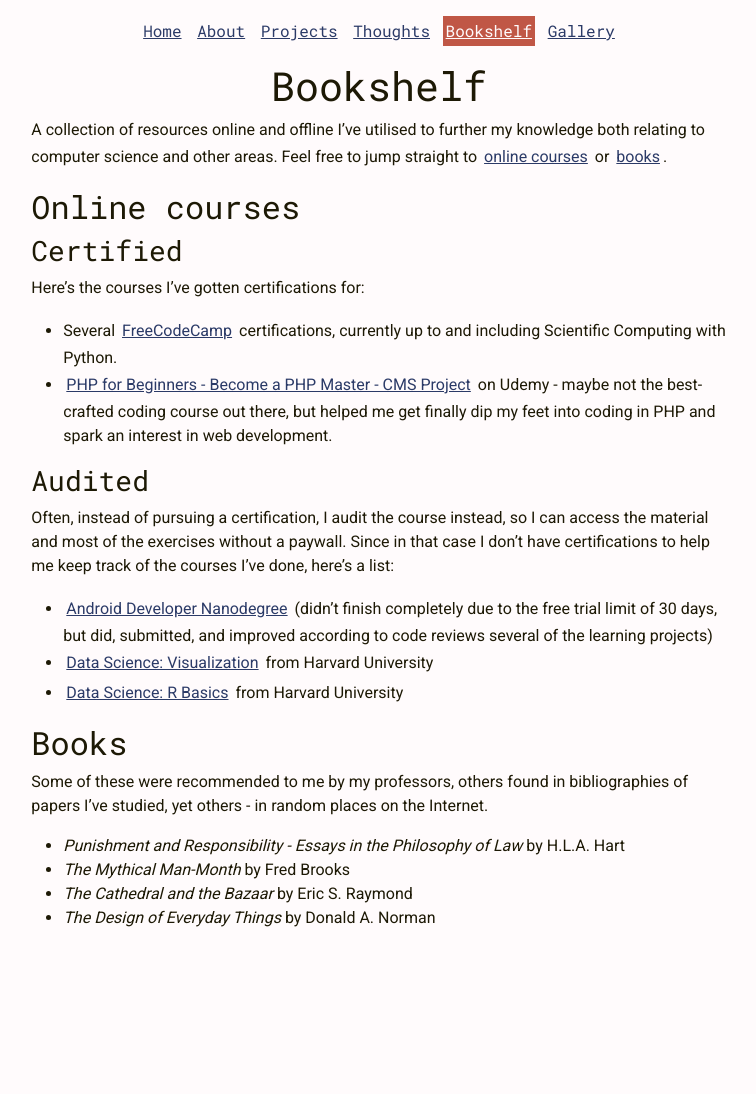
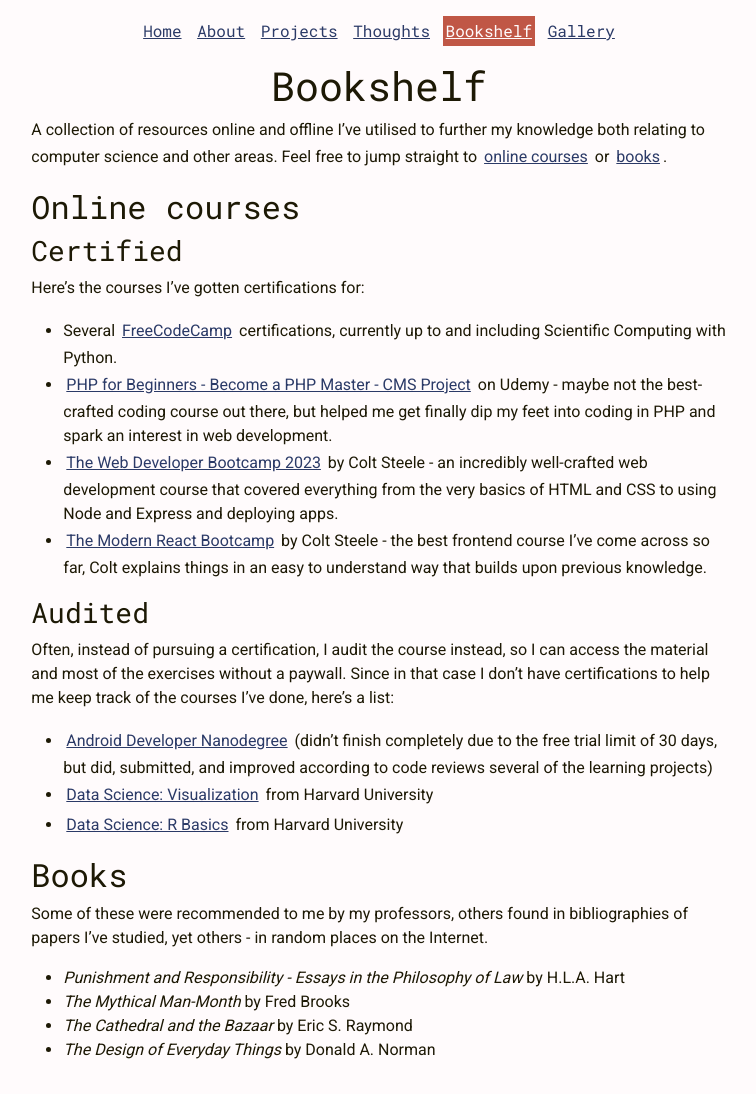
Before and after one commit to mai-soup/mai-soup.github.io, a Jekyll site: the page built from bookshelf.md, in a window 1280 px wide. Shown: the whole page, without its empty margins (261-1017 px from the left). Built offline with Jekyll 4.4.1, drawn with Linux system fonts in a browser that asks for light colours; before the commit the page ends 962 px from its top, so only the background shows below that.

Commit message:
update projects, about me, certifications

```diff
--- a/bookshelf.md
+++ b/bookshelf.md
@@ -1,6 +1,7 @@
 ---
 title: Bookshelf
 ---
+
 # Bookshelf
 
 A collection of resources online and offline I've utilised to further my knowledge both relating to computer science and other areas. Feel free to jump straight to [online courses](#online-courses) or [books](#books).
@@ -11,22 +12,24 @@
 
 Here's the courses I've gotten certifications for:
 
-* Several [FreeCodeCamp](https://www.freecodecamp.org/) certifications, currently up to and including Scientific Computing with Python.
-* [PHP for Beginners - Become a PHP Master - CMS Project](https://www.udemy.com/certificate/UC-82d18ec7-f503-42e1-9faa-dc2d09cf0c8e/) on Udemy - maybe not the best-crafted coding course out there, but helped me get finally dip my feet into coding in PHP and spark an interest in web development.
+- Several [FreeCodeCamp](https://www.freecodecamp.org/) certifications, currently up to and including Scientific Computing with Python.
+- [PHP for Beginners - Become a PHP Master - CMS Project](https://www.udemy.com/certificate/UC-82d18ec7-f503-42e1-9faa-dc2d09cf0c8e/) on Udemy - maybe not the best-crafted coding course out there, but helped me get finally dip my feet into coding in PHP and spark an interest in web development.
+- [The Web Developer Bootcamp 2023](https://www.udemy.com/certificate/UC-5faed6db-8c99-423c-83d1-491780de194f/) by Colt Steele - an incredibly well-crafted web development course that covered everything from the very basics of HTML and CSS to using Node and Express and deploying apps.
+- [The Modern React Bootcamp](https://www.udemy.com/certificate/UC-dbfb4f5d-a3be-4165-84ba-571015da7b08/) by Colt Steele - the best frontend course I've come across so far, Colt explains things in an easy to understand way that builds upon previous knowledge.
 
 ### Audited
 
 Often, instead of pursuing a certification, I audit the course instead, so I can access the material and most of the exercises without a paywall. Since in that case I don't have certifications to help me keep track of the courses I've done, here's a list:
 
-* [Android Developer Nanodegree](https://www.udacity.com/course/android-developer-nanodegree-by-google--nd801) (didn't finish completely due to the free trial limit of 30 days, but did, submitted, and improved according to code reviews several of the learning projects)
-* [Data Science: Visualization](https://online-learning.harvard.edu/course/data-science-visualization?delta=3) from Harvard University
-* [Data Science: R Basics](https://online-learning.harvard.edu/course/data-science-r-basics) from Harvard University
+- [Android Developer Nanodegree](https://www.udacity.com/course/android-developer-nanodegree-by-google--nd801) (didn't finish completely due to the free trial limit of 30 days, but did, submitted, and improved according to code reviews several of the learning projects)
+- [Data Science: Visualization](https://online-learning.harvard.edu/course/data-science-visualization?delta=3) from Harvard University
+- [Data Science: R Basics](https://online-learning.harvard.edu/course/data-science-r-basics) from Harvard University
 
 ## Books
 
 Some of these were recommended to me by my professors, others found in bibliographies of papers I've studied, yet others - in random places on the Internet.
 
-* _Punishment and Responsibility - Essays in the Philosophy of Law_ by H.L.A. Hart
-* _The Mythical Man-Month_ by Fred Brooks
-* _The Cathedral and the Bazaar_ by Eric S. Raymond
-* _The Design of Everyday Things_ by Donald A. Norman
+- _Punishment and Responsibility - Essays in the Philosophy of Law_ by H.L.A. Hart
+- _The Mythical Man-Month_ by Fred Brooks
+- _The Cathedral and the Bazaar_ by Eric S. Raymond
+- _The Design of Everyday Things_ by Donald A. Norman
```
Also changed, not shown: about.md (+1 -1 lines), projects.md (+17 -3 lines), images/projects/madness.png, images/projects/mai-soup.png, images/projects/react-colour-picker.png (added), 10 other files.
